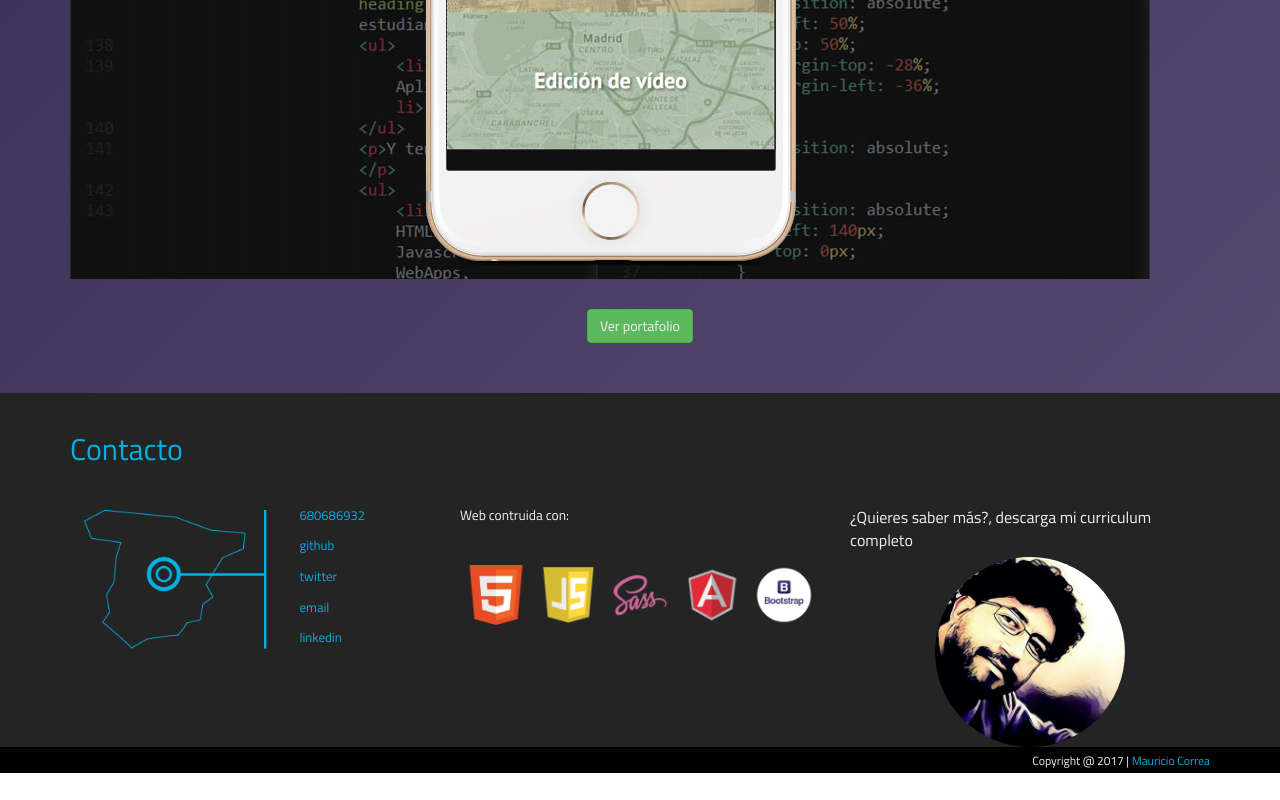
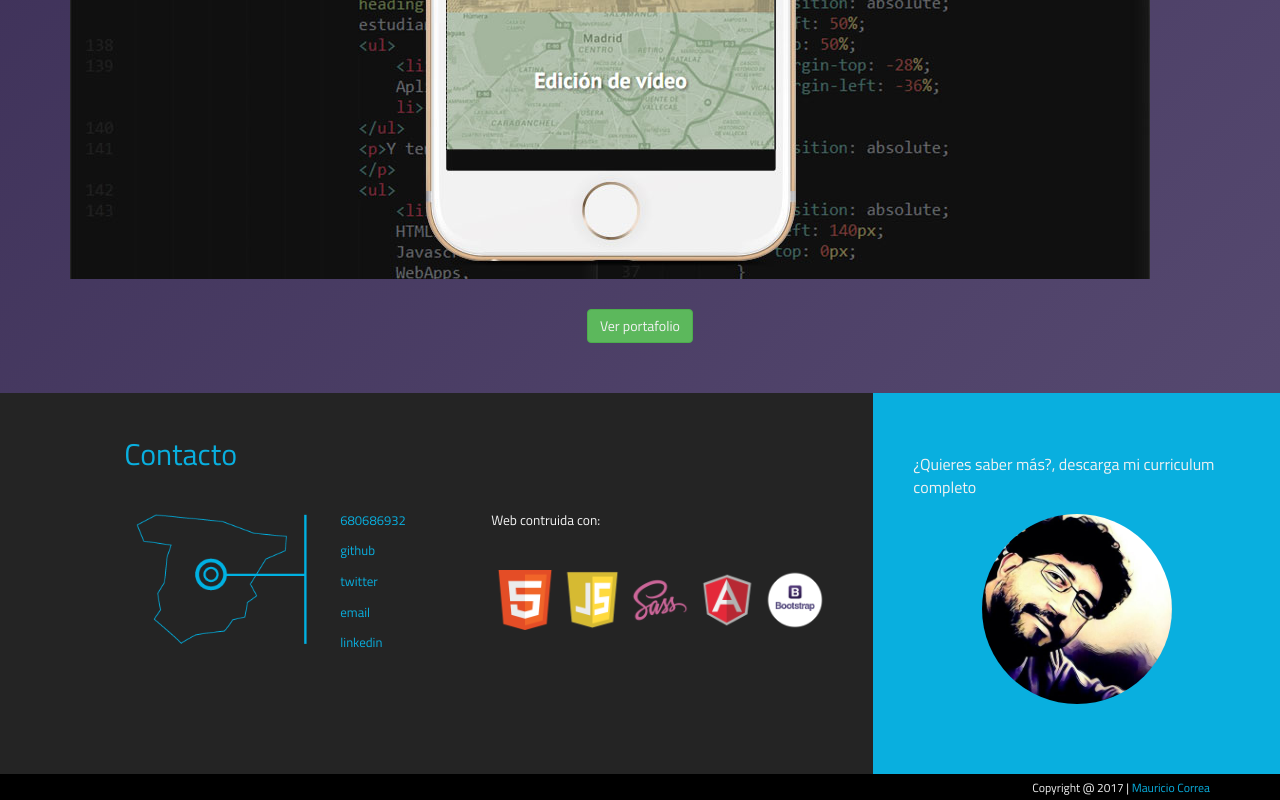
Before and after one commit to codemcu/home-page-angular2, an Angular app: page / in a window 1280 px wide. Shown: the part 3793-4593 px from the top of the page. Before the commit the page ends 4566 px from the top, so only its background shows below. Built offline with nearby package versions, Linux system fonts and the light colour scheme; some icons are missing.

Commit message:
correcciones en la sección curriculum

```diff
--- a/src/app/components/contacto/contacto.component.html
+++ b/src/app/components/contacto/contacto.component.html
@@ -1,9 +1,10 @@
-<section id="contact" class="contact">
-		<div class="container">
+<section class="contact">
+  <div class="container-fluid">
     <div class="row">
+      <div class="col-sm-offset-1 col-xs-12 col-sm-7 col-md-7 col-lg-7">
         <h2 ng-bind="sectionContact">{{ sectionTitle }}</h2>
 
-				<div class="col-xs-12 col-sm-5 col-md-4 col-lg-4">
+        <div class="col-xs-6 col-sm-6 col-md-6 col-lg-6">
           <div class="row">
             <div class="col-xs-7 text-right">
               <img [src]=" sectionImg " alt="" class="img-responsive img-footer">
@@ -16,7 +17,7 @@
           </div>
         </div>
 
-				<div class="col-xs-12 col-sm-4 col-md-4 col-lg-4 logos-lenguajes">
+        <div class="col-xs-6 col-sm-6 col-md-6 col-lg-6 logos-lenguajes">
           <p class="small">{{ construct }}</p>
           <div class="p-section--logos-table">
             <div class="p-section--logos-table-container" >
@@ -27,13 +28,16 @@
           </div>
         </div>
 
+      </div>
       <div class="col-xs-12 col-sm-4 col-md-4 col-lg-4">
+        <section class="diff">
           <p>{{ cv }} </p>
           <div class="text-center wow shake">
             <a href="docs/curriculum_mauricio_correa.pdf" target="_blank">
               <img class="perfil" [src]=" imgPerfil " alt="curriculum">
             </a>
           </div>
+        </section>
       </div>
     </div>
   </div>
--- a/src/sass/modulos/_sections.scss
+++ b/src/sass/modulos/_sections.scss
@@ -89,12 +89,13 @@ section {
 		background: #242424; /* Old browsers */
 		//background: linear-gradient(135deg, #333333 0%, #424242 99%); /* W3C, IE10+, FF16+, Chrome26+, Opera12+, Safari7+ */
 		//filter: progid:DXImageTransform.Microsoft.gradient( startColorstr="#333333", endColorstr="#424242", GradientType=1 ); /* IE6-9 fallback on horizontal gradient */
-		padding: 20px 0 25px;
+		padding: 0 0 25px;
 		position: relative;
 		img.perfil {
 			width: 100%;
 			max-width: 190px;
 			border-radius: 50%;
+      margin-bottom: 20px;
 		}
 		li {
 			display: block;
@@ -121,8 +122,6 @@ section {
 				}
 			}
 		}
-
-
 		.elem-esp{
 			margin-left: -30px;
 		}
@@ -140,6 +139,7 @@ section {
 		h2{
 			color: $colorTextoSecundario;
 			padding-left: 15px;
+      padding-top: 25px;
 		}
 		p {
 			margin: 0 0 5px;
@@ -154,16 +154,20 @@ section {
 			color: $colorTextoSecundario;
 		}
 		.diff{
-			position: absolute;
-			top: 0;
-			right: 0;
+			//position: absolute;
+			//top: 0;
+			//right: 0;
 			background-color: $colorTextoSecundario;
-			height: 100%;
-			width: 380px;
+			//height: 100%;
+			//width: 380px;
 			p{
-				padding: 50px 40px 10px 40px;
+				padding: 10px 40px 10px 40px;
 			}
 		}
+    .container-fluid {
+      padding-left: 0;
+      padding-right: 0;
+    }
 	}
 	hr{
 		width: 100px;
```
Lines whose indentation alone changed are shown as unchanged.
